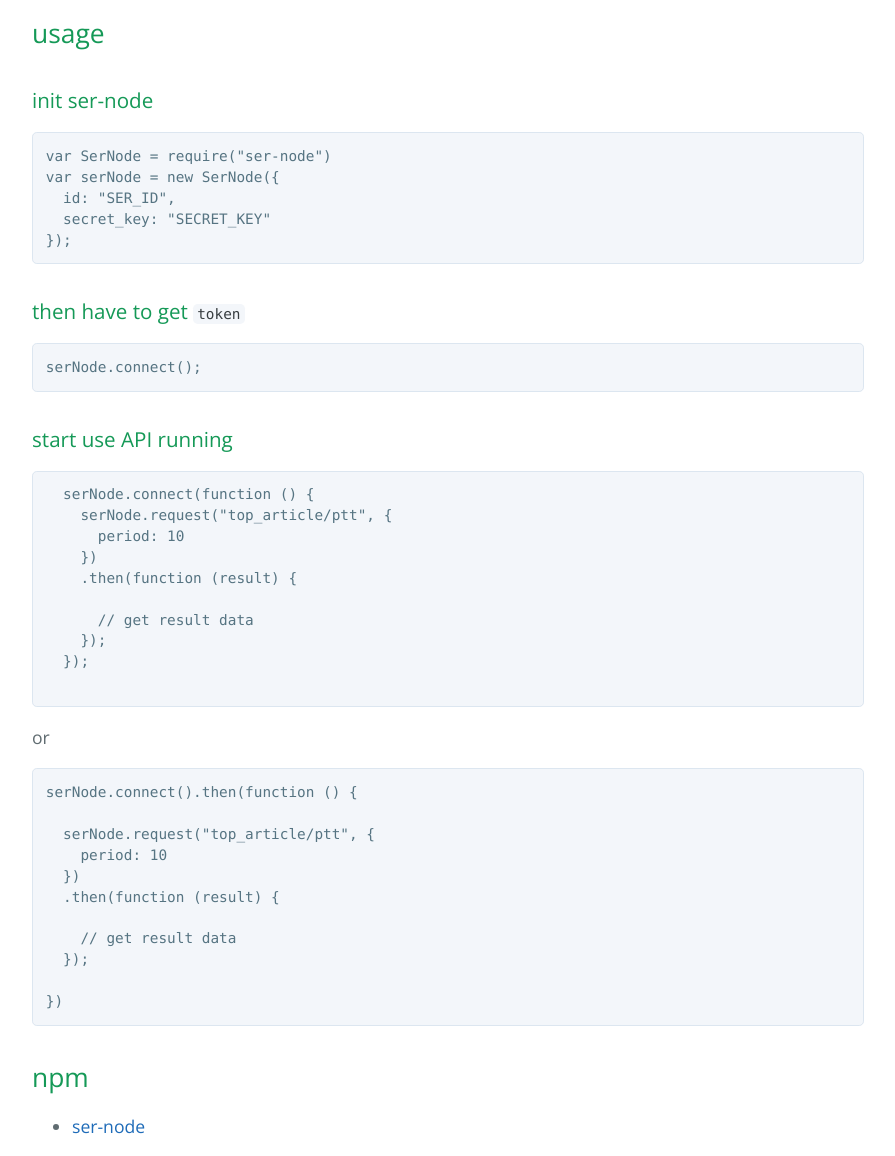
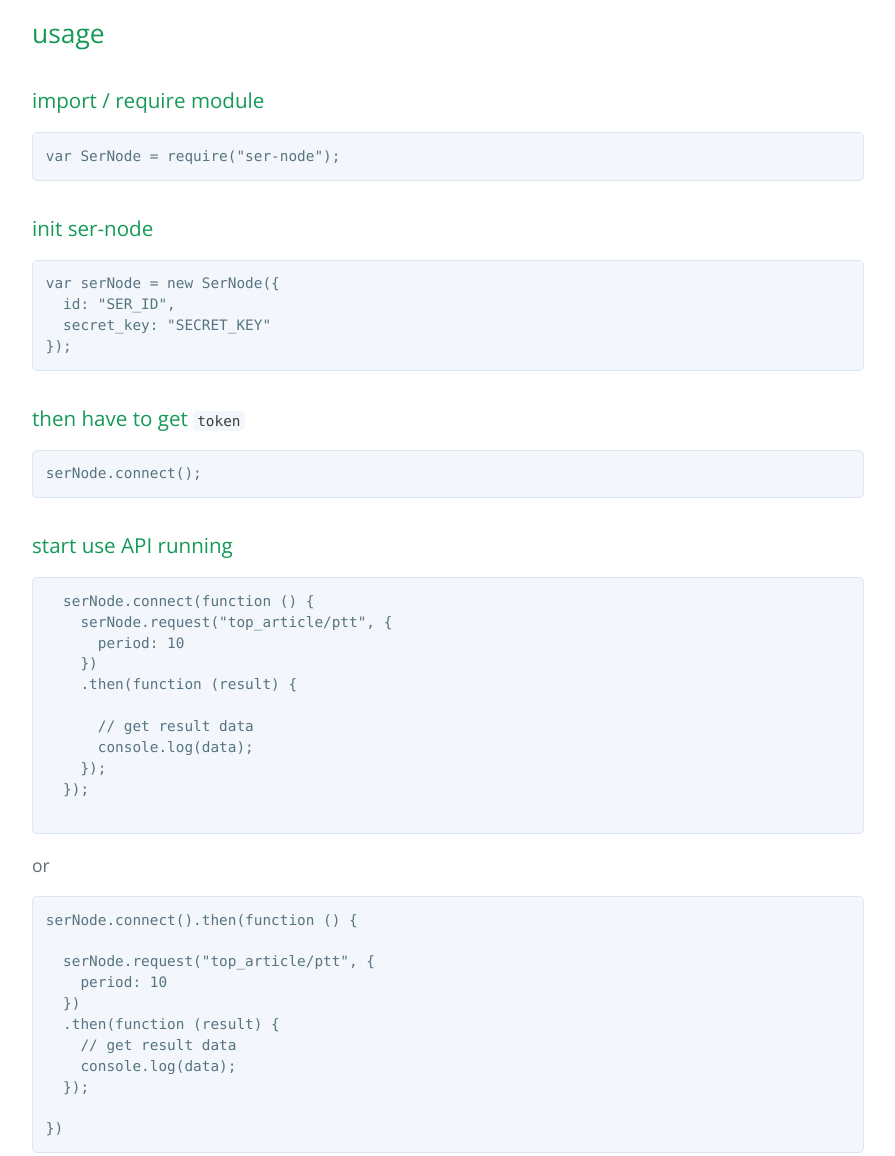
Before and after one commit to clonn/ser-node, a plain HTML site: page index.html in a window 1280 px wide. Shown: the part 1060-2216 px from the top of the page, without its empty margins (192-1087 px from the left). Drawn offline with nearby package versions, Linux system fonts and the light colour scheme.

Commit message:
update index.html

```diff
--- a/index.html
+++ b/index.html
@@ -38,10 +38,15 @@
 <a id="usage" class="anchor" href="#usage" aria-hidden="true"><span class="octicon octicon-link"></span></a>usage</h2>
 
 <h3>
+<a id="require-ser-node" class="anchor" href="#require-ser-node" aria-hidden="true"><span class="octicon octicon-link"></span></a>import / require module</h3>
+
+<pre><code>var SerNode = require("ser-node");
+</code></pre>
+
+<h3>
 <a id="init-ser-node" class="anchor" href="#init-ser-node" aria-hidden="true"><span class="octicon octicon-link"></span></a>init ser-node</h3>
 
-<pre><code>var SerNode = require("ser-node")
-var serNode = new SerNode({
+<pre><code>var serNode = new SerNode({
   id: "SER_ID",
   secret_key: "SECRET_KEY"
 });
@@ -64,6 +69,7 @@ var serNode = new SerNode({
     .then(function (result) {
 
       // get result data
+      console.log(data);
     });
   });
 
@@ -77,8 +83,8 @@ var serNode = new SerNode({
     period: 10
   })
   .then(function (result) {
-
     // get result data
+    console.log(data);
   });
 
 })
```
